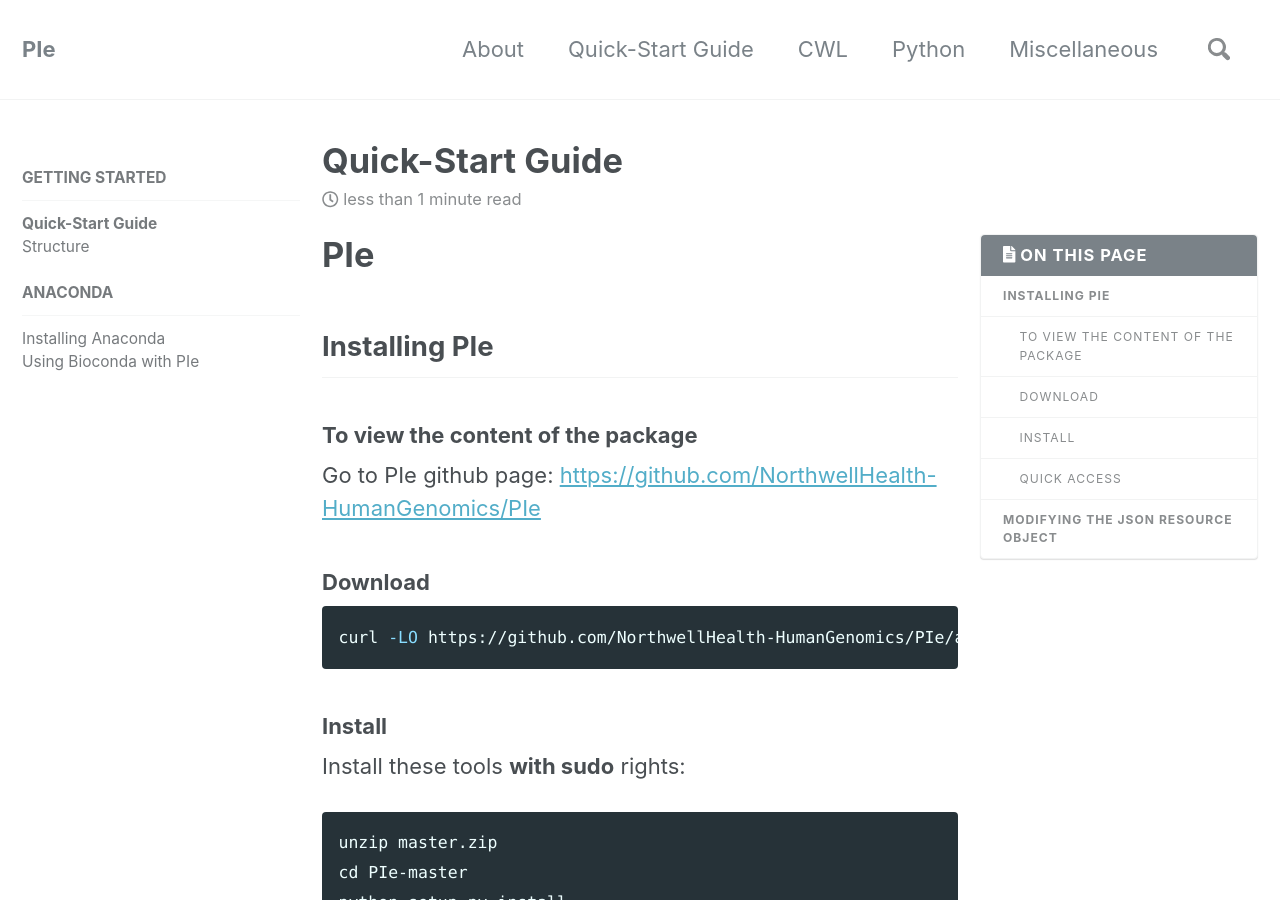
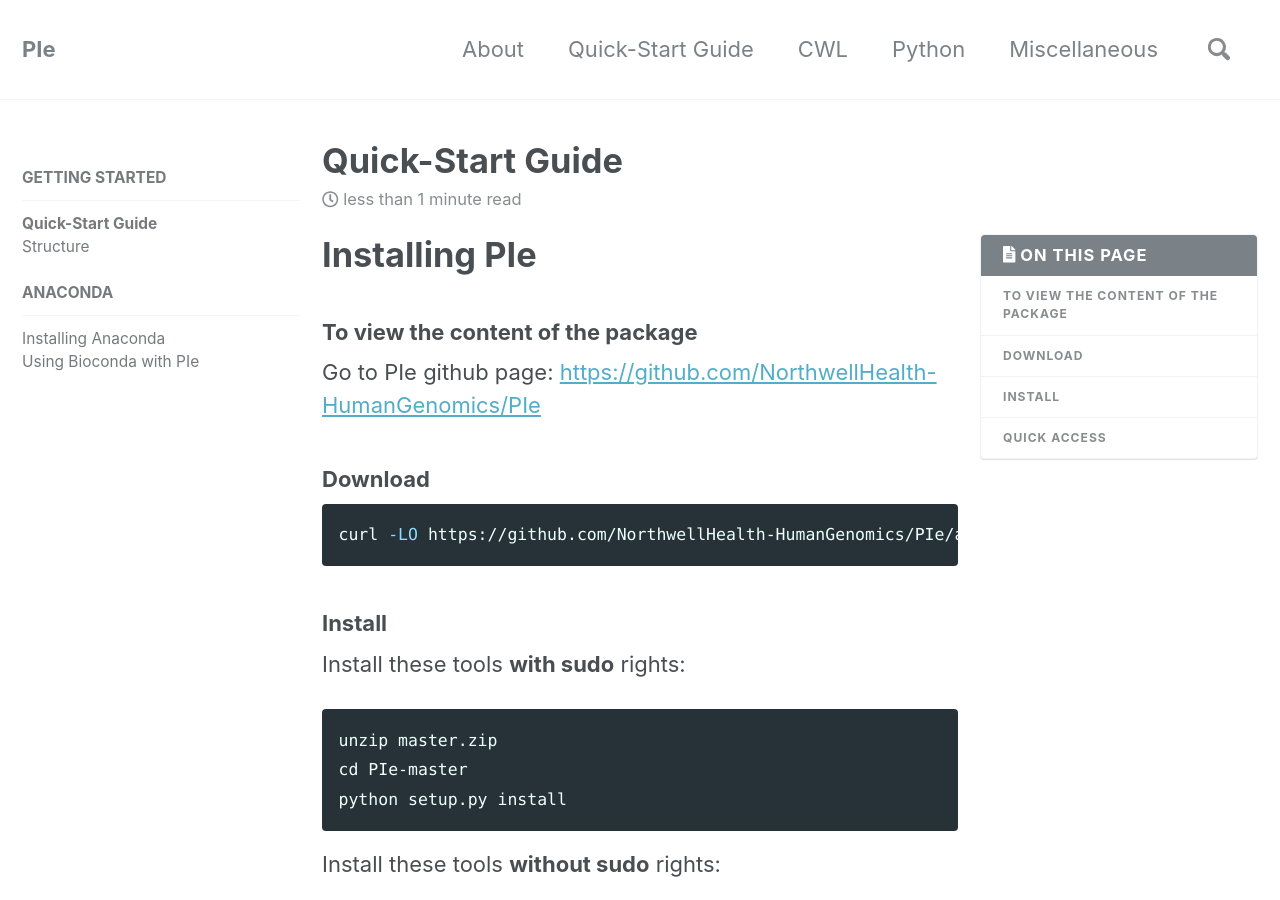
Before and after one commit to rhshah/PIe, a Jekyll site: the page built from docs/_docs/01-quick-start-guide.md, in a window 1280 px wide and 900 px high. Built offline with Jekyll 4.4.1, drawn with Linux system fonts in a browser that asks for light colours; nearby versions of some CDN libraries.

Commit message:
Removing PIe line

```diff
--- a/docs/_docs/01-quick-start-guide.md
+++ b/docs/_docs/01-quick-start-guide.md
@@ -12,9 +12,7 @@
 [^anaconda]: See [**Anaconda** page]({{ "/docs/anaconda/" | relative_url }}) for installing miniconda and using bioconda for bioinformatics tools.
 [^bioconda]: See [**Bioconda** page]({{ "/docs/bioconda/" | relative_url }}) for Using bioconda to install bioinformatics tools.
 
-# PIe
-
-## Installing PIe
+# Installing PIe
 
 ### To view the content of the package
 
```
